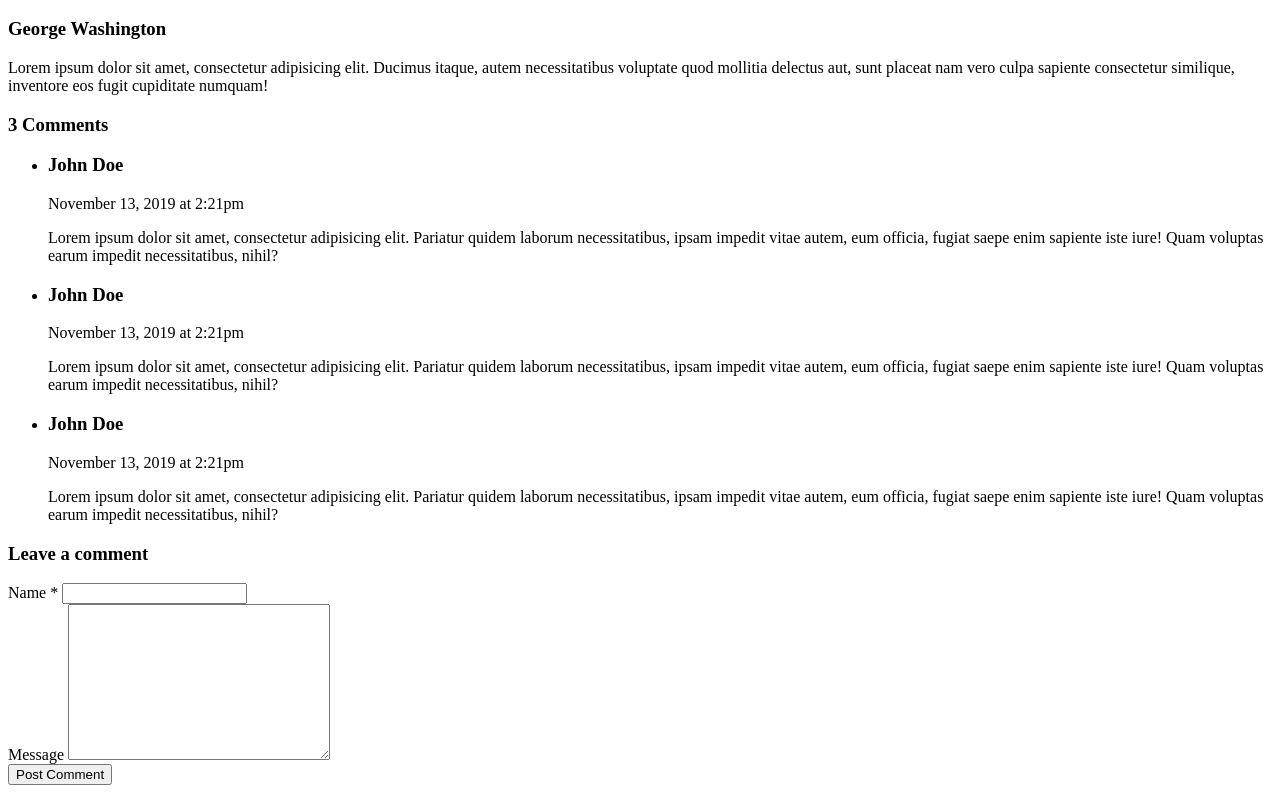
After one commit to FeryLuc/READ_IT_25_26, a PHP site: page /scripts_server/posts/show.php in a window 1280 px wide. The commit adds this page. Shown: the part 648-1449 px from the top of the page. Run offline with PHP 8.4, Linux system fonts and the light colour scheme; data that the repository does not hold is empty.

Commit message:
Route posts.show

```diff
--- a/app/models/postsModel.php
+++ b/app/models/postsModel.php
@@ -16,4 +16,5 @@ function findOneById(PDO $connexion, Int $id){
     $rs->bindValue(':id', $id, PDO::PARAM_INT);
     $rs->execute();
     return $rs->fetch(PDO::FETCH_ASSOC);
+    // fetchAll() => renvoie un tableau, fetch renvoie 1 seul rien avoir avec l'arg dynamique
 }
--- /dev/null
+++ b/app/views/posts/show.php
@@ -0,0 +1,74 @@
+
+          	<p class="mb-5">
+              <img src="images/<?php echo $post['image']?>" alt="" class="img-fluid">
+            </p>
+            <h1 class="mb-3 h1"><?php echo $post['title']?></h1>
+            <div><?php echo $post['content']?></div>
+            <div class="tag-widget post-tag-container mb-5 mt-5">
+              <div class="tagcloud">
+                <a href="#" class="tag-cloud-link">Life</a>
+                <a href="#" class="tag-cloud-link">Sport</a>
+                <a href="#" class="tag-cloud-link">Tech</a>
+                <a href="#" class="tag-cloud-link">Travel</a>
+              </div>
+            </div>
+
+            <div class="about-author d-flex p-4 bg-light">
+              <div class="bio mr-5">
+                <img src="images/person_1.jpg" alt="Image placeholder" class="img-fluid mb-4">
+              </div>
+              <div class="desc">
+                <h3>George Washington</h3>
+                <p>Lorem ipsum dolor sit amet, consectetur adipisicing elit. Ducimus itaque, autem necessitatibus voluptate quod mollitia delectus aut, sunt placeat nam vero culpa sapiente consectetur similique, inventore eos fugit cupiditate numquam!</p>
+              </div>
+            </div>
+
+
+            <div class="pt-5 mt-5">
+              <h3 class="mb-5">3 Comments</h3>
+              <ul class="comment-list">
+                <li class="comment">
+                  <div class="comment-body">
+                    <h3>John Doe</h3>
+                    <div class="meta mb-3">November 13, 2019 at 2:21pm</div>
+                    <p>Lorem ipsum dolor sit amet, consectetur adipisicing elit. Pariatur quidem laborum necessitatibus, ipsam impedit vitae autem, eum officia, fugiat saepe enim sapiente iste iure! Quam voluptas earum impedit necessitatibus, nihil?</p>
+                  </div>
+                </li>
+
+                <li class="comment">
+                  <div class="comment-body">
+                    <h3>John Doe</h3>
+                    <div class="meta mb-3">November 13, 2019 at 2:21pm</div>
+                    <p>Lorem ipsum dolor sit amet, consectetur adipisicing elit. Pariatur quidem laborum necessitatibus, ipsam impedit vitae autem, eum officia, fugiat saepe enim sapiente iste iure! Quam voluptas earum impedit necessitatibus, nihil?</p>
+                  </div>
+                </li>
+
+                <li class="comment">
+                  <div class="comment-body">
+                    <h3>John Doe</h3>
+                    <div class="meta mb-3">November 13, 2019 at 2:21pm</div>
+                    <p>Lorem ipsum dolor sit amet, consectetur adipisicing elit. Pariatur quidem laborum necessitatibus, ipsam impedit vitae autem, eum officia, fugiat saepe enim sapiente iste iure! Quam voluptas earum impedit necessitatibus, nihil?</p>
+                  </div>
+                </li>
+              </ul>
+              <!-- END comment-list -->
+
+              <div class="comment-form-wrap pt-5">
+                <h3 class="mb-5">Leave a comment</h3>
+                <form action="#" class="p-5 bg-light" method="post">
+                  <div class="form-group">
+                    <label for="name">Name *</label>
+                    <input type="text" class="form-control" id="name">
+                  </div>
+                  <div class="form-group">
+                    <label for="message">Message</label>
+                    <textarea name="" id="message" cols="30" rows="10" class="form-control"></textarea>
+                  </div>
+                  <div class="form-group">
+                    <input type="hidden" name="postId" value="4" />
+                    <input type="submit" value="Post Comment" class="btn py-3 px-4 btn-primary">
+                  </div>
+
+                </form>
+              </div>
+            </div>
--- a/app/views/templates/partials/_head.php
+++ b/app/views/templates/partials/_head.php
@@ -1,6 +1,7 @@
     <title>Readit - <?php echo $title; ?></title>
     <meta charset="utf-8">
     <meta name="viewport" content="width=device-width, initial-scale=1, shrink-to-fit=no">
+    <base href="http://localhost/scripts_server/BES%2025-26/READ_IT_25_26/public/">
 
     <link href="https://fonts.googleapis.com/css?family=Poppins:300,400,500,600,700,800,900" rel="stylesheet">
 
```
Also changed, not shown: public/.htaccess (added).
